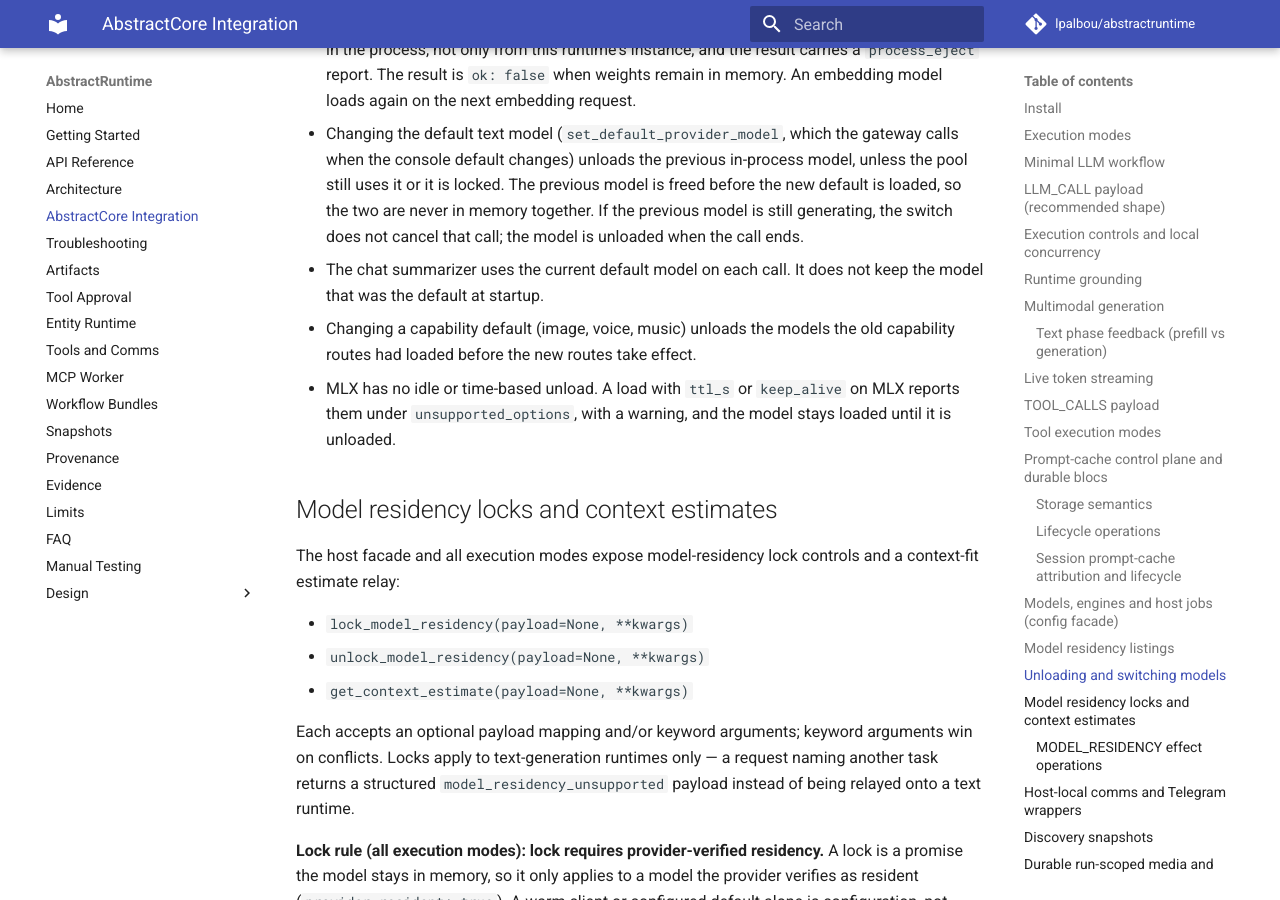
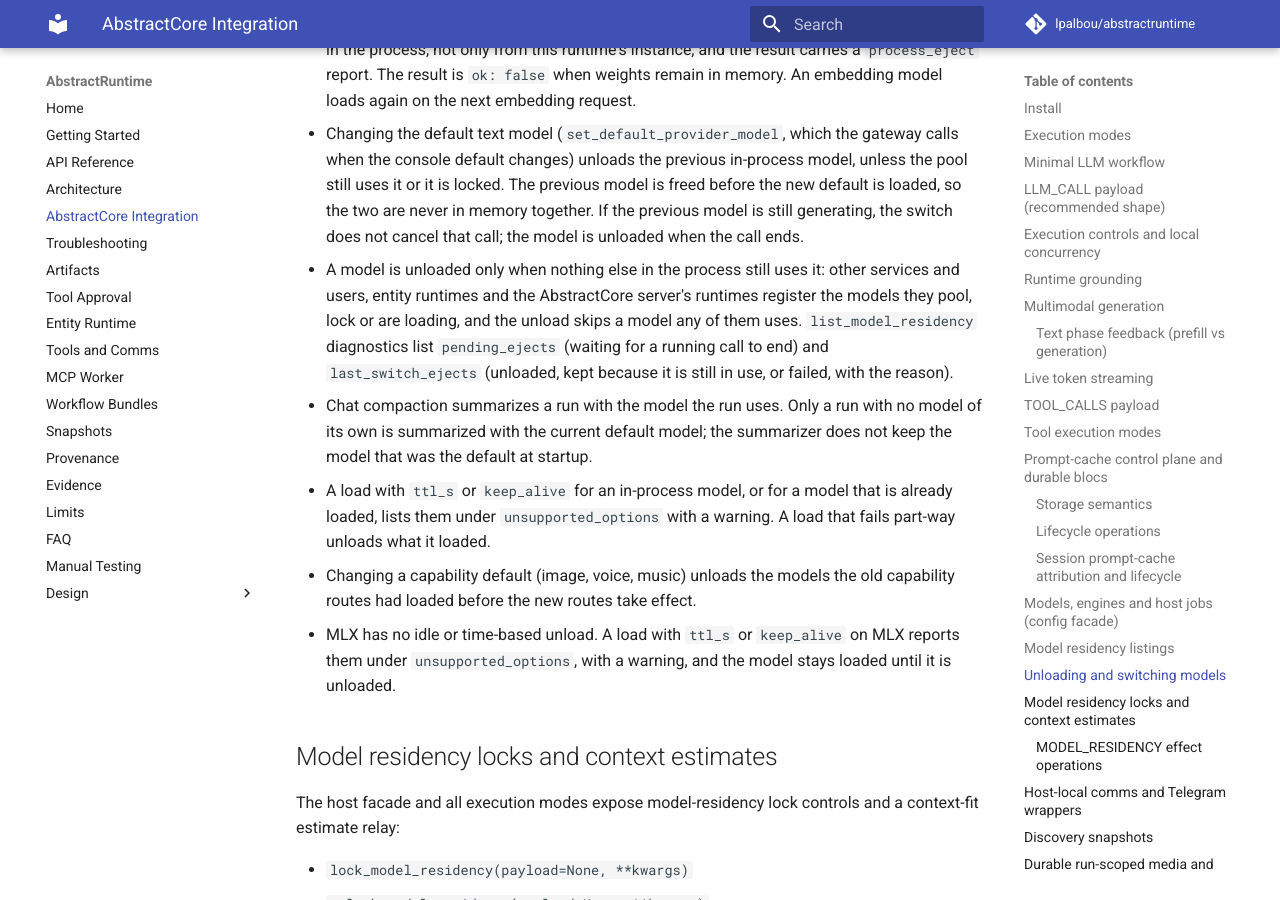
Before and after one commit to lpalbou/AbstractRuntime, an MkDocs documentation site: the page built from docs/integrations/abstractcore.md, in a window 1280 px wide and 900 px high, scrolled down 23663 px. Built offline with MkDocs 1.6.1 and Material for MkDocs 9.7.7, drawn with Linux system fonts in a browser that asks for light colours; comment, search, counter and statistics services are not loaded.

Commit message:
docs: residency eject is process-wide-safe; eject diagnostics; run-route summaries

```diff
--- a/docs/integrations/abstractcore.md
+++ b/docs/integrations/abstractcore.md
@@ -778,7 +778,9 @@ except core.HostActionRefused as refused:
 
 - Unloading an in-process model (MLX, HuggingFace, embeddings) frees it from every holder in the process, not only from this runtime's instance, and the result carries a `process_eject` report. The result is `ok: false` when weights remain in memory. An embedding model loads again on the next embedding request.
 - Changing the default text model (`set_default_provider_model`, which the gateway calls when the console default changes) unloads the previous in-process model, unless the pool still uses it or it is locked. The previous model is freed before the new default is loaded, so the two are never in memory together. If the previous model is still generating, the switch does not cancel that call; the model is unloaded when the call ends.
-- The chat summarizer uses the current default model on each call. It does not keep the model that was the default at startup.
+- A model is unloaded only when nothing else in the process still uses it: other services and users, entity runtimes and the AbstractCore server's runtimes register the models they pool, lock or are loading, and the unload skips a model any of them uses. `list_model_residency` diagnostics list `pending_ejects` (waiting for a running call to end) and `last_switch_ejects` (unloaded, kept because it is still in use, or failed, with the reason).
+- Chat compaction summarizes a run with the model the run uses. Only a run with no model of its own is summarized with the current default model; the summarizer does not keep the model that was the default at startup.
+- A load with `ttl_s` or `keep_alive` for an in-process model, or for a model that is already loaded, lists them under `unsupported_options` with a warning. A load that fails part-way unloads what it loaded.
 - Changing a capability default (image, voice, music) unloads the models the old capability routes had loaded before the new routes take effect.
 - MLX has no idle or time-based unload. A load with `ttl_s` or `keep_alive` on MLX reports them under `unsupported_options`, with a warning, and the model stays loaded until it is unloaded.
 
```
